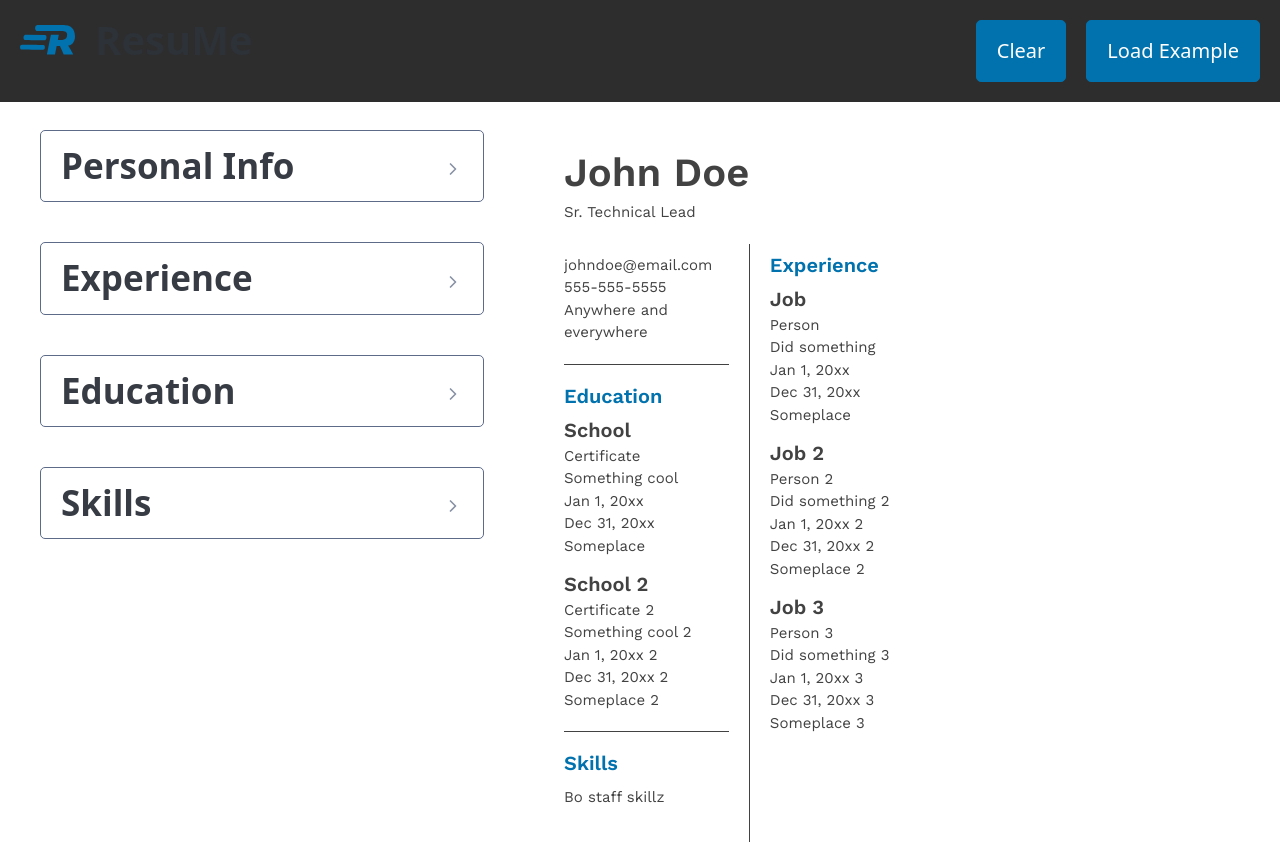
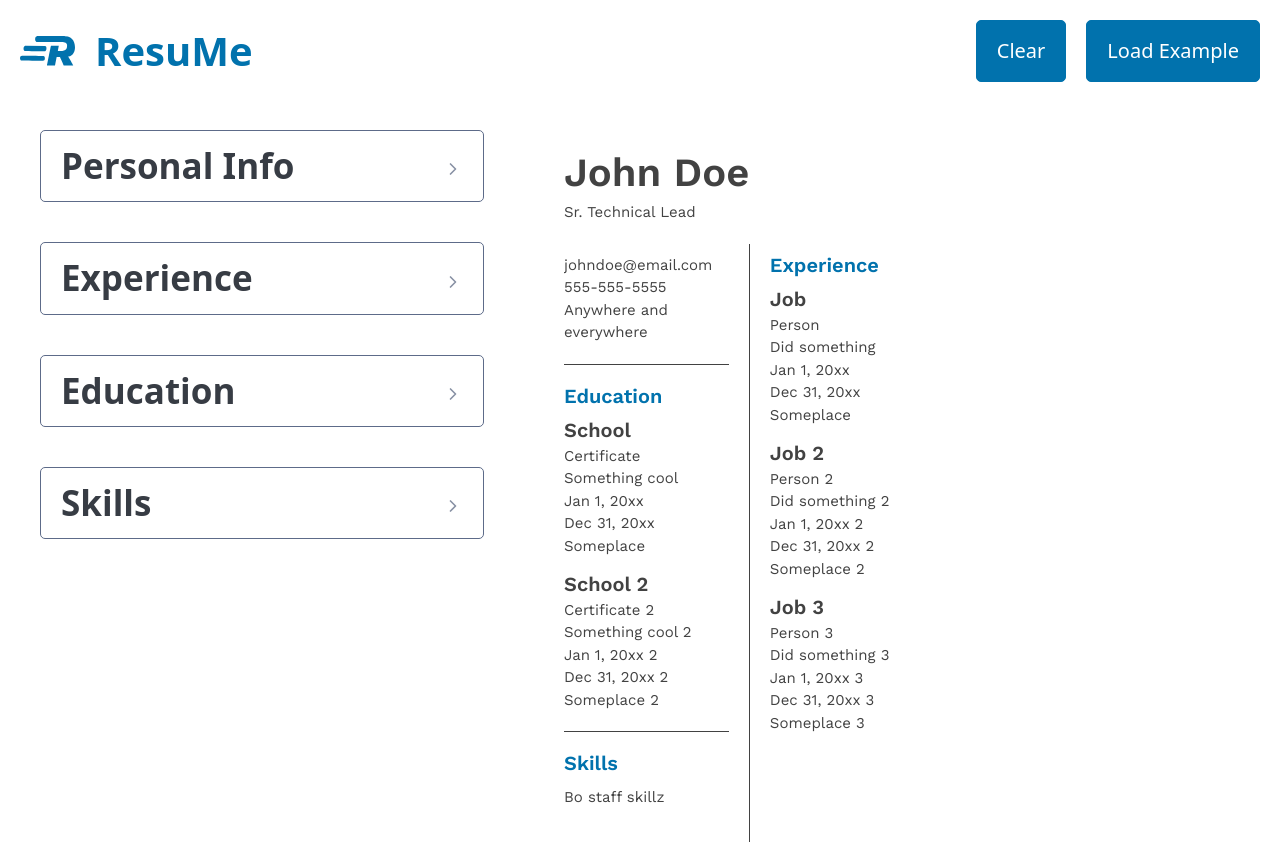
Before and after one commit to JacobGiordano/top-cv-app, a React (Vite) app: page / in a window 1280 px wide. Shown: the top 842 px of the page. Built offline with nearby package versions, Linux system fonts and the light colour scheme.

Commit message:
Additional header styling to account for light & dark mode

```diff
--- a/src/styles/Header.css
+++ b/src/styles/Header.css
@@ -1,7 +1,6 @@
 .header {
-  display: flex;
   position: fixed;
-  background: #2d2d2d;
+  background: var(--pico-secondary-inverse);
   width: 100%;
   padding: 1rem;
   left: 0;
@@ -10,6 +9,7 @@
 
 .header h1.app-title {
   display: inline-block;
+  color: var(--pico-primary);
   margin: 0;
   line-height: 1;
 }
@@ -19,7 +19,6 @@
   justify-content: center;
   align-items: center;
   height: 2rem;
-
 }
 
 .header .logo-wrapper svg {
@@ -29,3 +28,8 @@
   height: auto;
   fill: var(--pico-primary);
 }
+
+.header .column {
+  display: flex;
+  align-items: center;
+}
```
